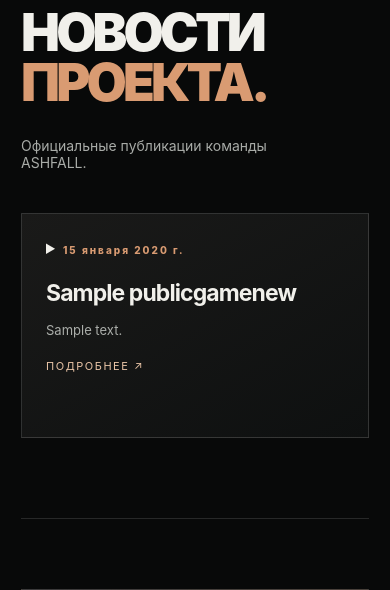
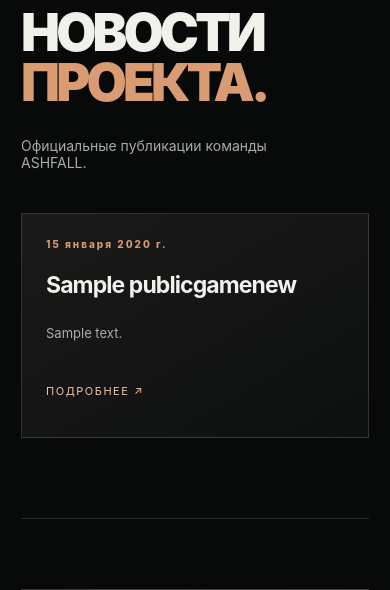
Before and after one commit to opoaal080-eng/Game-Dev, a Django app: page /ashfall/ in a window 390 px wide. Shown: the part 1790-2380 px from the top of the page. Run offline with Django 5.2, Linux system fonts and the light colour scheme; data comes from the database, SQL or seed files in the repository; tables that the repository leaves empty hold one stand-in row (values such as "Sample post"); parts of the project's set-up code (start-up, migrations or seed data) failed here and were passed over.

Commit message:
Polish ASHFALL news disclosures and mobile reading layout

```diff
--- a/static/player/site.css
+++ b/static/player/site.css
@@ -51,3 +51,10 @@ a{color:inherit;text-decoration:none}button{cursor:pointer;font-family:inherit}b
 }
 @media(max-width:390px){.hero h1{font-size:17.7vw}.hero-overline{letter-spacing:.08em}.status-cell{padding:12px 7px}.kicker,.section-aside{font-size:8px}.hero-scroll{font-size:8px}.hero-credit{display:none}}
 @media(prefers-reduced-motion:reduce){*,*:before,*:after{animation:none!important;transition:none!important;scroll-behavior:auto!important}}
+
+/* Accessible disclosure cards, no browser-default triangles or text overflow. */
+.news-item summary{display:flex;flex-direction:column;min-height:100%;cursor:pointer;list-style:none}
+.news-item summary::-webkit-details-marker{display:none}
+.news-description{white-space:pre-line;font-size:13px;line-height:1.8;color:#d2d1ca;border-top:1px solid #ffffff25;padding-top:18px;margin-top:18px}
+.news-item[open]{border-color:#d4a07977}
+@media(max-width:760px){.news-item summary{min-height:160px}}
```
